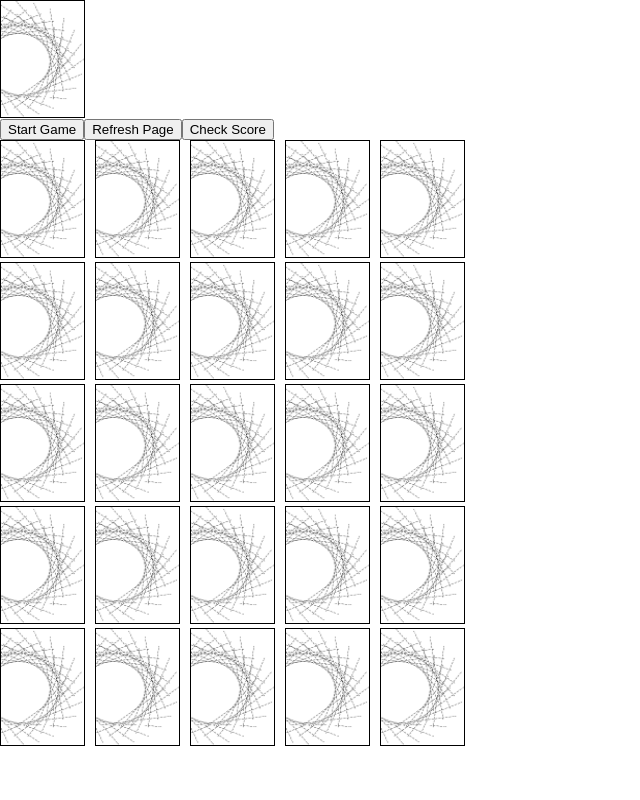
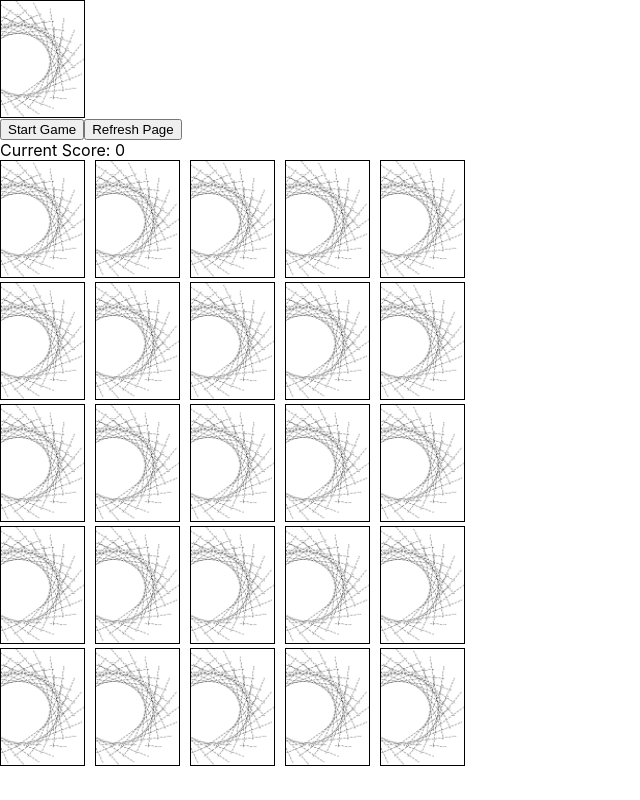
Before and after one commit to RABlue27/pokerbingo, a React (Create React App) app: page / in a window 1280 px wide. Shown: the whole page, without its empty margins (0-640 px from the left). Built offline with nearby package versions, Linux system fonts and the light colour scheme.

Commit message:
added livescore

```diff
--- a/src/App.js
+++ b/src/App.js
@@ -19,6 +19,7 @@ const Grid = () => {
   const [colSums, setColSums] = useState(Array(5).fill(0));
   const [generatedNumbers, setGeneratedNumbers] = useState([]);
   const [used, setUsed] = useState([]);
+  const [currentScore, setCurrentScore] = useState(0);
 
   const generateRandomNumber = () => {
     let randomNum;
@@ -88,9 +89,7 @@ const checkRowsColumns = () => {
     result += checkResult(columnArrays[c]);
   }
 
-  alert("You scored: " + result);
-
-  console.log("Score: ", result);
+  setCurrentScore(result);
 
 };
 
@@ -130,6 +129,8 @@ const checkRowsColumns = () => {
     setColSums(newColSums);
 
     // Reset generatedNumbers to enable the button
+
+    checkRowsColumns();
     setGeneratedNumbers([]);
     generateRandomNumber();
 
@@ -163,9 +164,13 @@ return (
 
     <button onClick={refreshPage}>Refresh Page</button>
 
-    <button onClick={checkRowsColumns}>
+    {/* <button onClick={checkRowsColumns}>
       Check Score
-    </button>
+    </button> */}
+
+    <div>
+      Current Score: {currentScore}
+    </div>
 
     {grid.map((rowArray, rowIndex) => (
       <div key={rowIndex}>
```
